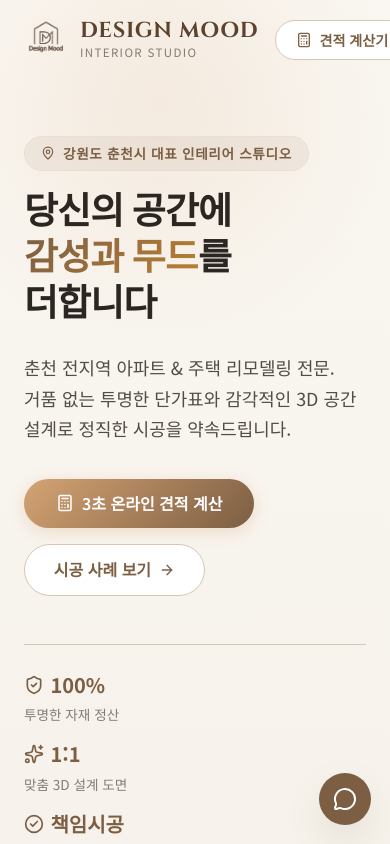
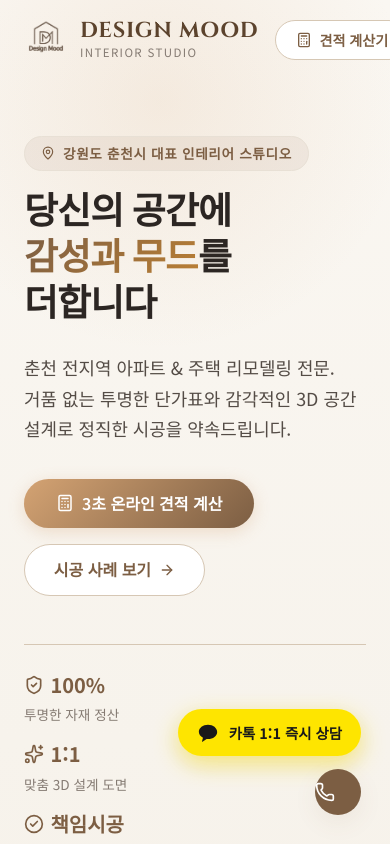
Before and after one commit to crenberry1315/design-mood-web, a React (Vite) app: page / in a window 390 px wide. Shown: the top 844 px of the page. Built offline with nearby package versions, Linux system fonts and the light colour scheme.

Commit message:
Add floating KakaoTalk 1:1 chat button and phone widget

```diff
--- a/src/App.jsx
+++ b/src/App.jsx
@@ -7,10 +7,12 @@ import EstimateCalculator from './components/EstimateCalculator';
 import ProcessGuide from './components/ProcessGuide';
 import ConsultationForm from './components/ConsultationForm';
 import Footer from './components/Footer';
-import { Phone, MessageCircle } from 'lucide-react';
+import FloatingKakao from './components/FloatingKakao';
 
 export default function App() {
   const [presetConsultation, setPresetConsultation] = useState('');
+  // User can easily change kakaoUrl here when they share their channel link
+  const kakaoChannelUrl = 'https://pf.kakao.com';
 
   const handleOpenConsultation = () => {
     const element = document.getElementById('contact');
@@ -47,37 +49,8 @@ export default function App() {
       {/* Footer */}
       <Footer />
 
-      {/* Floating Sticky Mobile Contact Bar */}
-      <div
-        style={{
-          position: 'fixed',
-          bottom: '1.2rem',
-          right: '1.2rem',
-          zIndex: 999,
-          display: 'flex',
-          flexDirection: 'column',
-          gap: '0.6rem',
-        }}
-      >
-        <a
-          href="#contact"
-          style={{
-            width: '52px',
-            height: '52px',
-            borderRadius: '50%',
-            backgroundColor: 'var(--primary-brown)',
-            color: '#FFFFFF',
-            display: 'flex',
-            alignItems: 'center',
-            justifyContent: 'center',
-            boxShadow: 'var(--shadow-lg)',
-            transition: 'var(--transition-fast)',
-          }}
-          title="간편 상담 신청"
-        >
-          <MessageCircle size={24} />
-        </a>
-      </div>
+      {/* Floating KakaoTalk & Phone Buttons */}
+      <FloatingKakao kakaoUrl={kakaoChannelUrl} phone="033-250-0000" />
     </div>
   );
 }
--- /dev/null
+++ b/src/components/FloatingKakao.jsx
@@ -0,0 +1,79 @@
+import React from 'react';
+import { MessageCircle, Phone } from 'lucide-react';
+
+export default function FloatingKakao({ kakaoUrl = 'https://pf.kakao.com', phone = '033-250-0000' }) {
+  return (
+    <div
+      style={{
+        position: 'fixed',
+        bottom: '1.8rem',
+        right: '1.8rem',
+        zIndex: 9999,
+        display: 'flex',
+        flexDirection: 'column',
+        gap: '0.8rem',
+        alignItems: 'flex-end',
+      }}
+    >
+      {/* KakaoTalk Direct 1:1 Chat Button */}
+      <a
+        href={kakaoUrl}
+        target="_blank"
+        rel="noopener noreferrer"
+        style={{
+          display: 'flex',
+          alignItems: 'center',
+          gap: '0.6rem',
+          backgroundColor: '#FEE500',
+          color: '#191919',
+          padding: '0.75rem 1.2rem',
+          borderRadius: 'var(--radius-full)',
+          fontWeight: 700,
+          fontSize: '0.9rem',
+          boxShadow: '0 8px 24px rgba(254, 229, 0, 0.45), var(--shadow-md)',
+          textDecoration: 'none',
+          transition: 'transform 0.25s ease, boxShadow 0.25s ease',
+          cursor: 'pointer',
+        }}
+        onMouseEnter={(e) => {
+          e.currentTarget.style.transform = 'translateY(-3px)';
+          e.currentTarget.style.boxShadow = '0 12px 28px rgba(254, 229, 0, 0.6)';
+        }}
+        onMouseLeave={(e) => {
+          e.currentTarget.style.transform = 'translateY(0)';
+          e.currentTarget.style.boxShadow = '0 8px 24px rgba(254, 229, 0, 0.45), var(--shadow-md)';
+        }}
+        title="디자인무드 카카오톡 1:1 상담 연결"
+      >
+        {/* KakaoTalk Icon SVG */}
+        <svg width="22" height="22" viewBox="0 0 24 24" fill="#191919">
+          <path d="M12 3C6.477 3 2 6.477 2 10.77C2 13.518 3.791 15.918 6.5 17.265L5.438 21.147C5.352 21.463 5.705 21.721 5.981 21.538L10.518 18.528C11.004 18.586 11.498 18.618 12 18.618C17.523 18.618 22 15.141 22 10.848C22 6.555 17.523 3 12 3Z" />
+        </svg>
+        <span>카톡 1:1 즉시 상담</span>
+      </a>
+
+      {/* Direct Phone Call Button */}
+      <a
+        href={`tel:${phone}`}
+        style={{
+          display: 'flex',
+          alignItems: 'center',
+          justify: 'center',
+          width: '46px',
+          height: '46px',
+          borderRadius: '50%',
+          backgroundColor: 'var(--primary-brown)',
+          color: '#FFFFFF',
+          boxShadow: 'var(--shadow-md)',
+          textDecoration: 'none',
+          transition: 'transform 0.25s ease',
+        }}
+        onMouseEnter={(e) => (e.currentTarget.style.transform = 'scale(1.08)')}
+        onMouseLeave={(e) => (e.currentTarget.style.transform = 'scale(1)')}
+        title="전화 문의 연결"
+      >
+        <Phone size={20} />
+      </a>
+    </div>
+  );
+}
```
